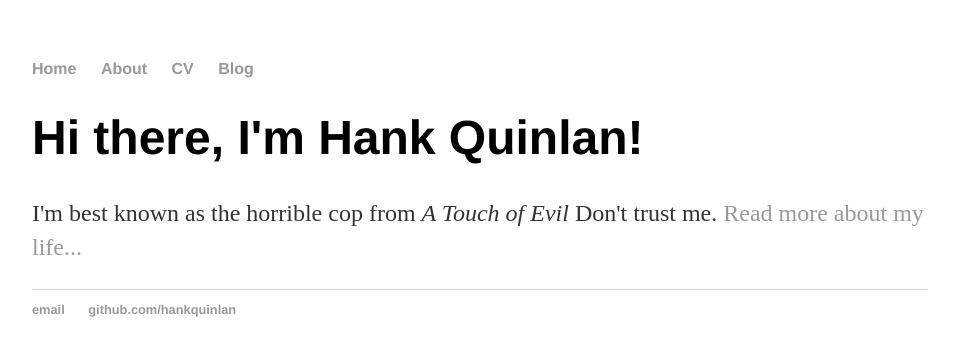
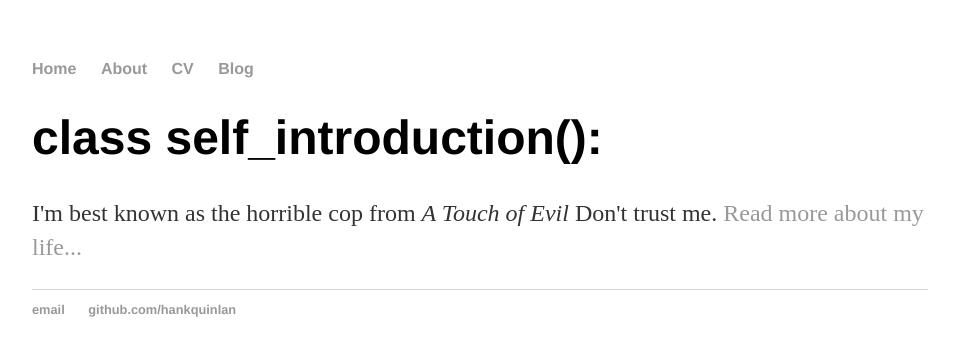
Before and after one commit to Vivek-raj/vivek-raj.github.io, a Jekyll site: the page built from index.html, in a window 1280 px wide. Shown: the top 356 px of the page, without its empty margins (160-1115 px from the left). Built offline with Jekyll 4.4.1, drawn with Linux system fonts in a browser that asks for light colours.

Commit message:
Update index.html

```diff
--- a/index.html
+++ b/index.html
@@ -1,8 +1,8 @@
 ---
 layout: default
-title: Hank Quinlan, Horrible Cop
+title: Yellooo!
 ---
 <div class="blurb">
-	<h1>Hi there, I'm Hank Quinlan!</h1>
+	<h1>class self_introduction():</h1>
 	<p>I'm best known as the horrible cop from <em>A Touch of Evil</em> Don't trust me. <a href="/about">Read more about my life...</a></p>
 </div><!-- /.blurb -->
```
